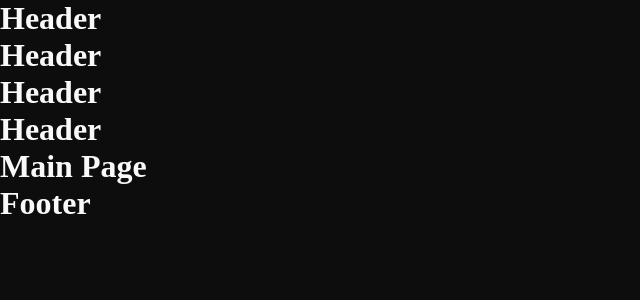
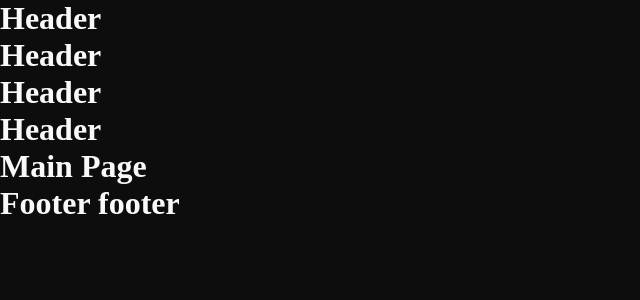
Before and after one commit to Felirian/flux, a Next.js app: page / in a window 1280 px wide. Shown: the top 300 px of the page, without its empty margins (0-640 px from the left). Built offline with nearby package versions, Linux system fonts and the light colour scheme.

Commit message:
init dockerHub5

```diff
--- a/src/components/Footer/Footer.js
+++ b/src/components/Footer/Footer.js
@@ -3,7 +3,7 @@ import React from 'react';
 const Footer = () => {
   return (
     <div>
-      <h1>Footer</h1>
+      <h1>Footer footer</h1>
     </div>
   );
 };
```
